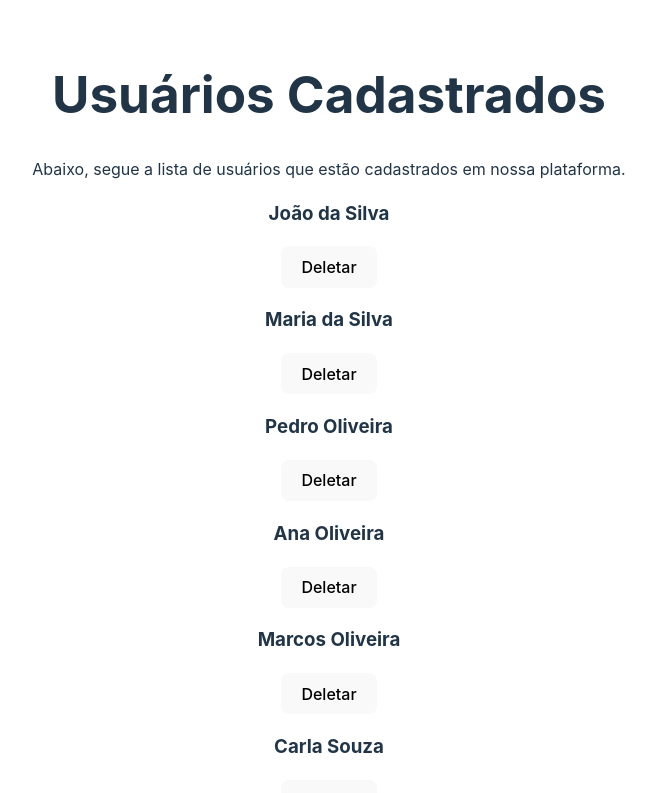
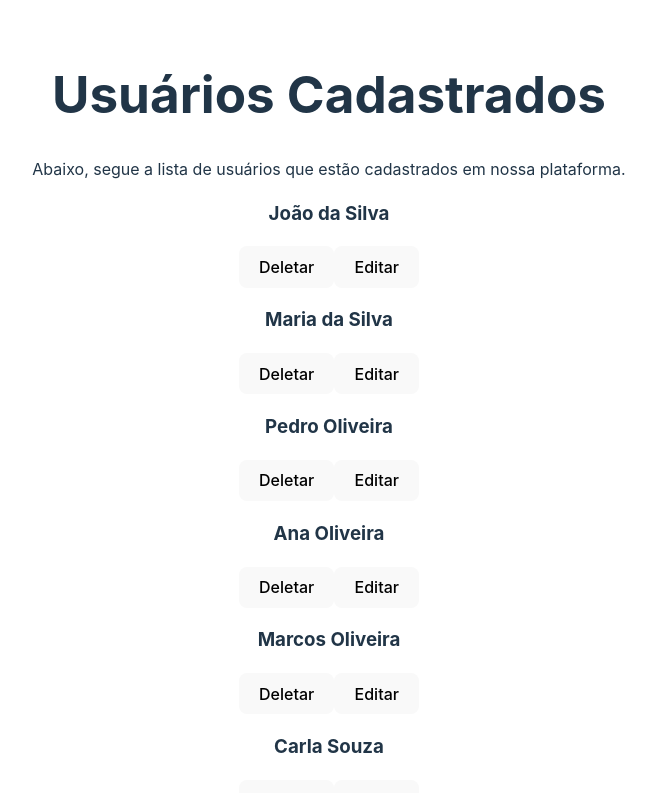
Before and after one commit to juniorpinhodev/Exercita365, a React (Vite) app in the folder Exercita365/: page /users/registration in a window 1280 px wide. Shown: the top 793 px of the page, without its empty margins (311-967 px from the left). Built offline with nearby package versions, Linux system fonts and the light colour scheme; data requests are answered from the project's data file.

Commit message:
feat: 🎸 alteração no fetch da função editUsers

```diff
--- a/Exercita365/src/context/UsersContext.jsx
+++ b/Exercita365/src/context/UsersContext.jsx
@@ -95,8 +95,8 @@ export const UsersContextProvider = ({children})=> {
   }
 
   //PUT editar
-  function editUsers(dataUsers, id){
-    fetch(`http://localhost:3000/users/${id}`, {
+  function editUsers(dataUsers){
+    fetch(`http://localhost:3000/users/${dataUsers.id}`, {
       method: 'PUT',
       headers: {
         'Content-Type': 'application/json'
--- a/Exercita365/src/pages/UsersRegistration.jsx
+++ b/Exercita365/src/pages/UsersRegistration.jsx
@@ -33,6 +33,7 @@ return(
           <>
             <h3 key={user.id}>{user.nome}</h3>
             <button onClick={() => removeUsers(user.id)}>Deletar</button>
+            <button onClick={() => editUsers(user.id)}>Editar</button>
           </>
         ))}
 
```
